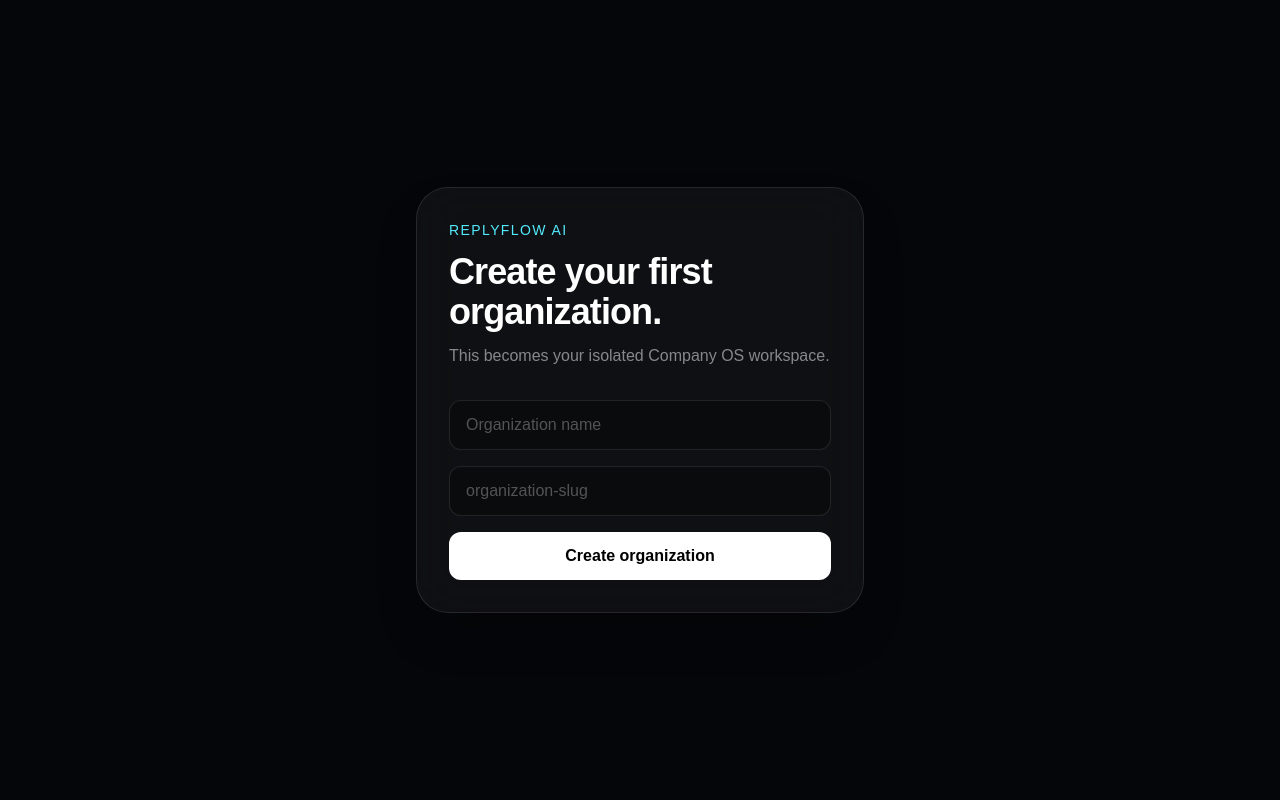
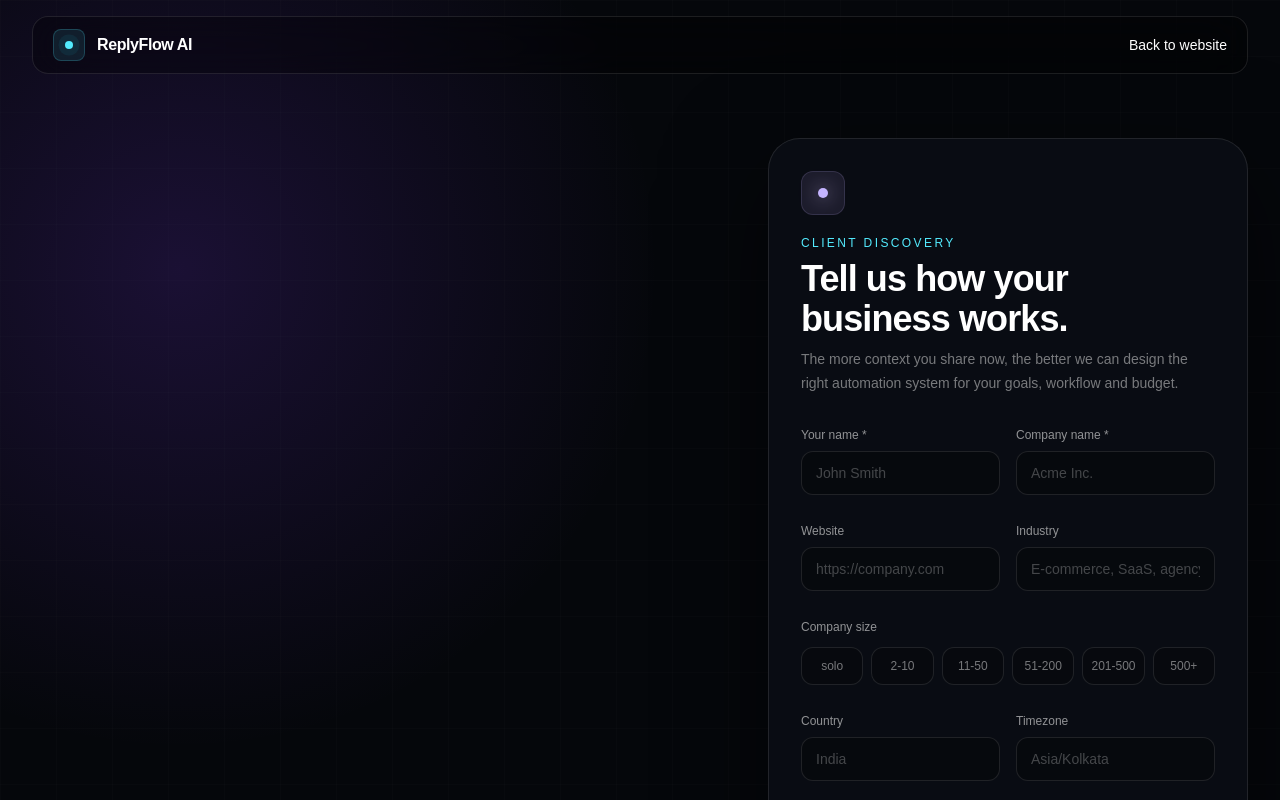
Before and after one commit to replyflowai26/replyflowagency, a Next.js app: page /onboarding in a window 1280 px wide. Shown: the top 800 px of the page. Built offline with nearby package versions, Linux system fonts and the light colour scheme.

Commit message:
feat: upgrade onboarding to client discovery intake

```diff
--- a/src/app/onboarding/page.tsx
+++ b/src/app/onboarding/page.tsx
@@ -1,52 +1,16 @@
 "use client"
 
-import { useActionState } from "react"
-import { createOrganization } from "./actions"
-
-const initialState: { error?: string } = {}
+import { ClientIntakeForm } from "@/components/client-intake-form"
+import { AuthShell } from "@/components/auth-shell"
 
 export default function OnboardingPage() {
-  const [state, formAction, isPending] = useActionState(createOrganization, initialState)
-
   return (
-    <main className="flex min-h-screen items-center justify-center bg-[#050609] px-6 text-white">
-      <section className="w-full max-w-md rounded-[2rem] border border-white/10 bg-white/[0.045] p-8 shadow-2xl backdrop-blur-xl">
-        <p className="text-sm tracking-widest text-cyan-300">REPLYFLOW AI</p>
-        <h1 className="mt-3 text-4xl font-semibold tracking-tight">Create your first organization.</h1>
-        <p className="mt-3 text-white/50">This becomes your isolated Company OS workspace.</p>
-
-        <form className="mt-8 space-y-4" action={formAction}>
-          <input
-            name="name"
-            placeholder="Organization name"
-            autoComplete="organization"
-            required
-            minLength={2}
-            maxLength={120}
-            disabled={isPending}
-            className="w-full rounded-xl border border-white/10 bg-black/30 px-4 py-3 text-white outline-none placeholder:text-white/30 focus:border-cyan-300/40 disabled:opacity-60"
-          />
-          <input
-            name="slug"
-            placeholder="organization-slug"
-            autoComplete="off"
-            pattern="[a-z0-9]+(?:-[a-z0-9]+)*"
-            maxLength={80}
-            disabled={isPending}
-            className="w-full rounded-xl border border-white/10 bg-black/30 px-4 py-3 text-white outline-none placeholder:text-white/30 focus:border-cyan-300/40 disabled:opacity-60"
-          />
-
-          {state.error && <p className="text-sm text-rose-300" role="alert">{state.error}</p>}
-
-          <button
-            type="submit"
-            disabled={isPending}
-            className="w-full rounded-xl bg-white px-4 py-3 font-semibold text-black transition hover:bg-cyan-100 disabled:cursor-not-allowed disabled:opacity-60"
-          >
-            {isPending ? "Creating…" : "Create organization"}
-          </button>
-        </form>
-      </section>
-    </main>
+    <AuthShell
+      eyebrow="Client discovery"
+      title="Tell us how your business works."
+      description="The more context you share now, the better we can design the right automation system for your goals, workflow and budget."
+    >
+      <ClientIntakeForm />
+    </AuthShell>
   )
 }
```
